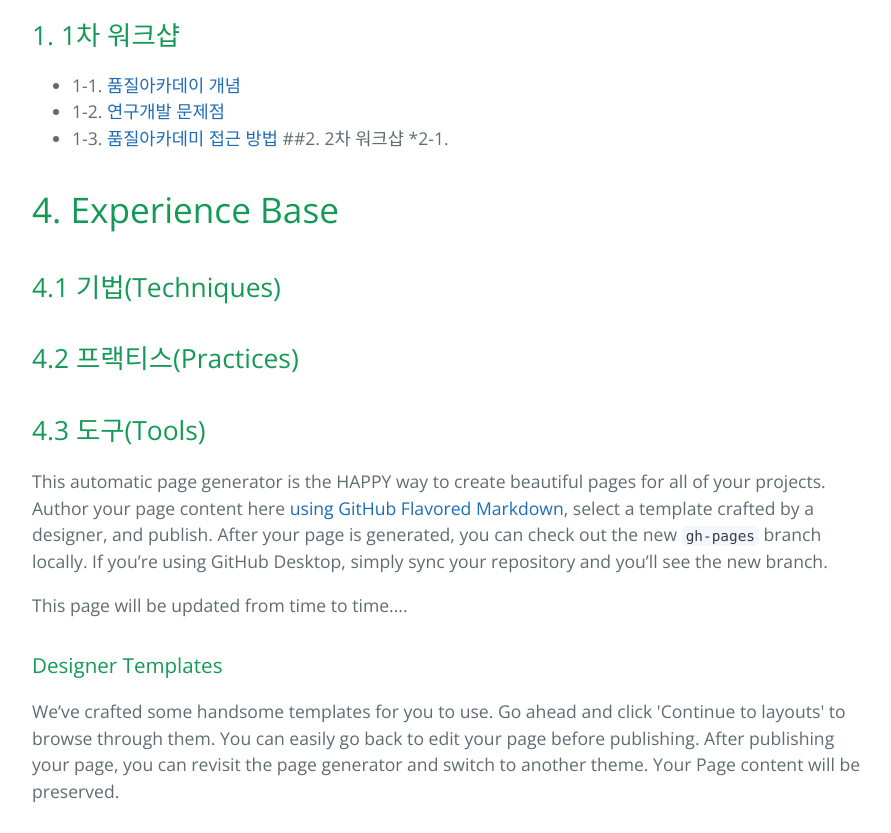
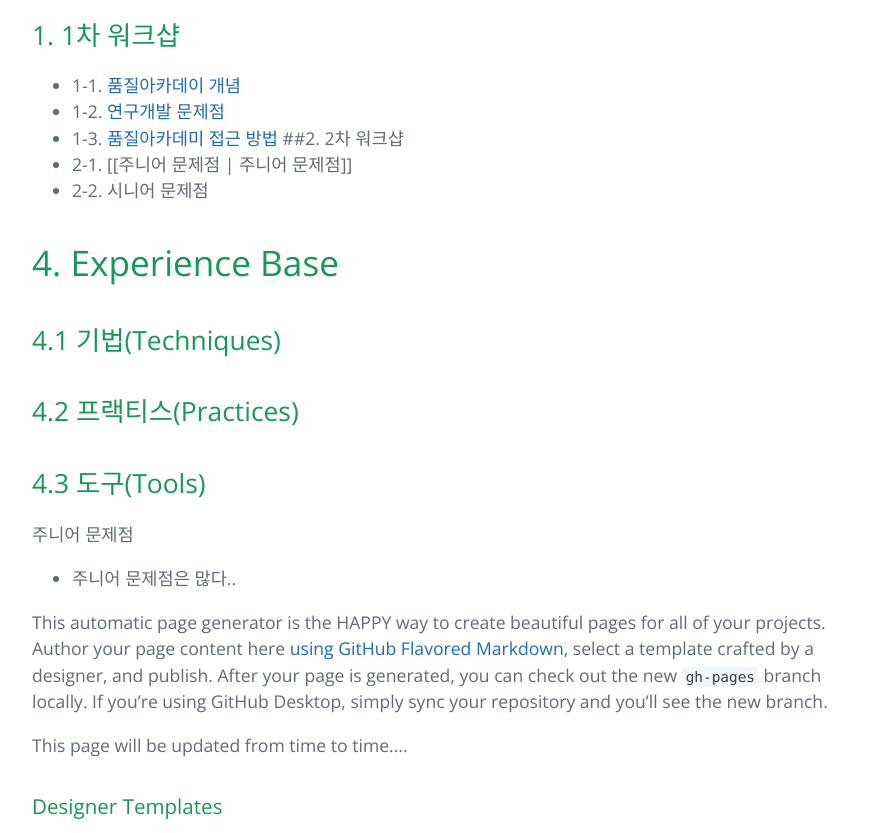
Before and after one commit to RnDQualityAcademy/RnDQualityAcademy.github.io, a plain HTML site: page index.html in a window 1280 px wide. Shown: the part 1260-2093 px from the top of the page, without its empty margins (192-1083 px from the left). Drawn offline with nearby package versions, Linux system fonts and the light colour scheme.

```diff
--- a/index.html
+++ b/index.html
@@ -67,8 +67,9 @@
 <li>1-2.  <a href="http://www.etri.re.kr">연구개발 문제점</a>
 </li>
 <li>1-3.  <a href="http://www.abni.net">품질아카데미 접근 방법</a>
-##2. 2차 워크샵
-*2-1.</li>
+##2. 2차 워크샵</li>
+<li>2-1. [[주니어 문제점 | 주니어 문제점]]</li>
+<li>2-2. 시니어 문제점</li>
 </ul>
 
 <h1>
@@ -82,6 +83,12 @@
 
 <h2>
 <a id="43-도구tools" class="anchor" href="#43-%EB%8F%84%EA%B5%ACtools" aria-hidden="true"><span aria-hidden="true" class="octicon octicon-link"></span></a>4.3 도구(Tools)</h2>
+
+<p>주니어 문제점</p>
+
+<ul>
+<li>주니어 문제점은 많다..</li>
+</ul>
 
 <p>This automatic page generator is the HAPPY way to create beautiful pages for all of your projects. Author your page content here <a href="https://guides.github.com/features/mastering-markdown/">using GitHub Flavored Markdown</a>, select a template crafted by a designer, and publish. After your page is generated, you can check out the new <code>gh-pages</code> branch locally. If you’re using GitHub Desktop, simply sync your repository and you’ll see the new branch.</p>
 
```
Also changed, not shown: params.json (+1 -1 lines).
